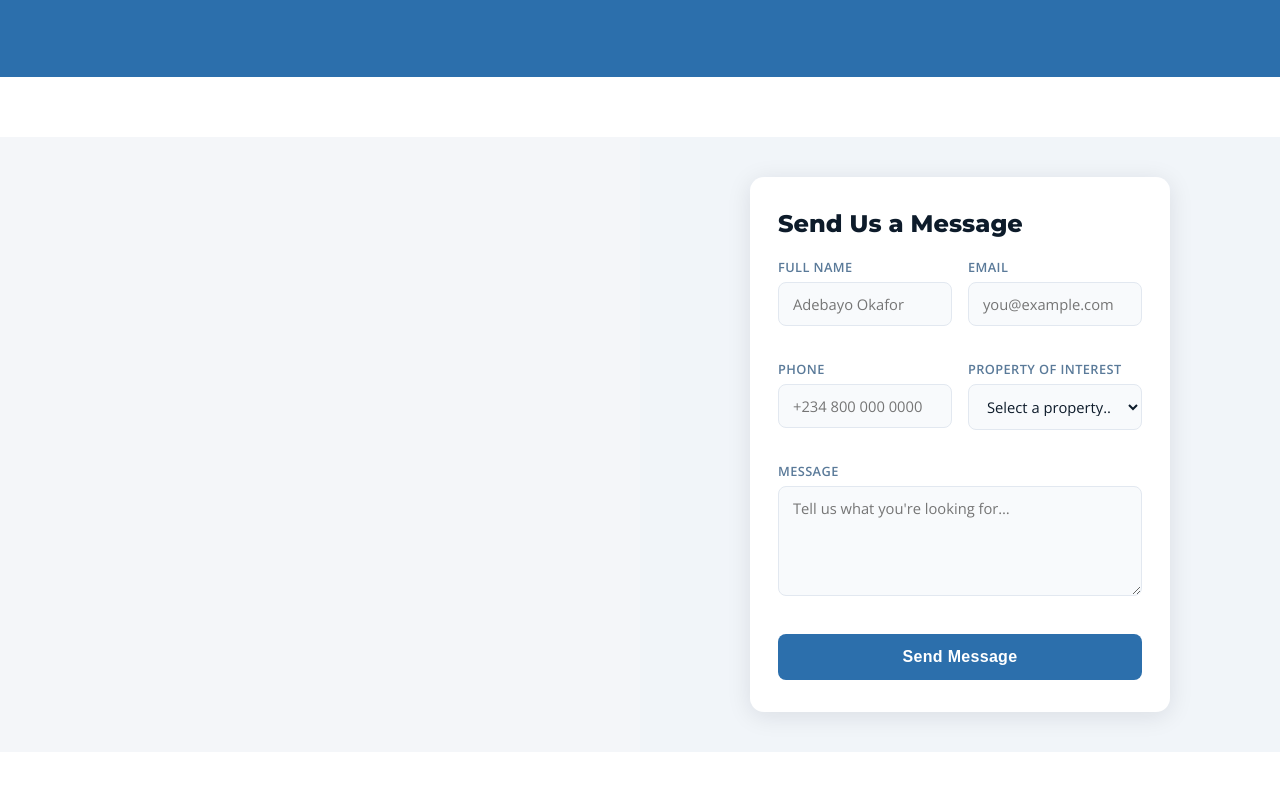
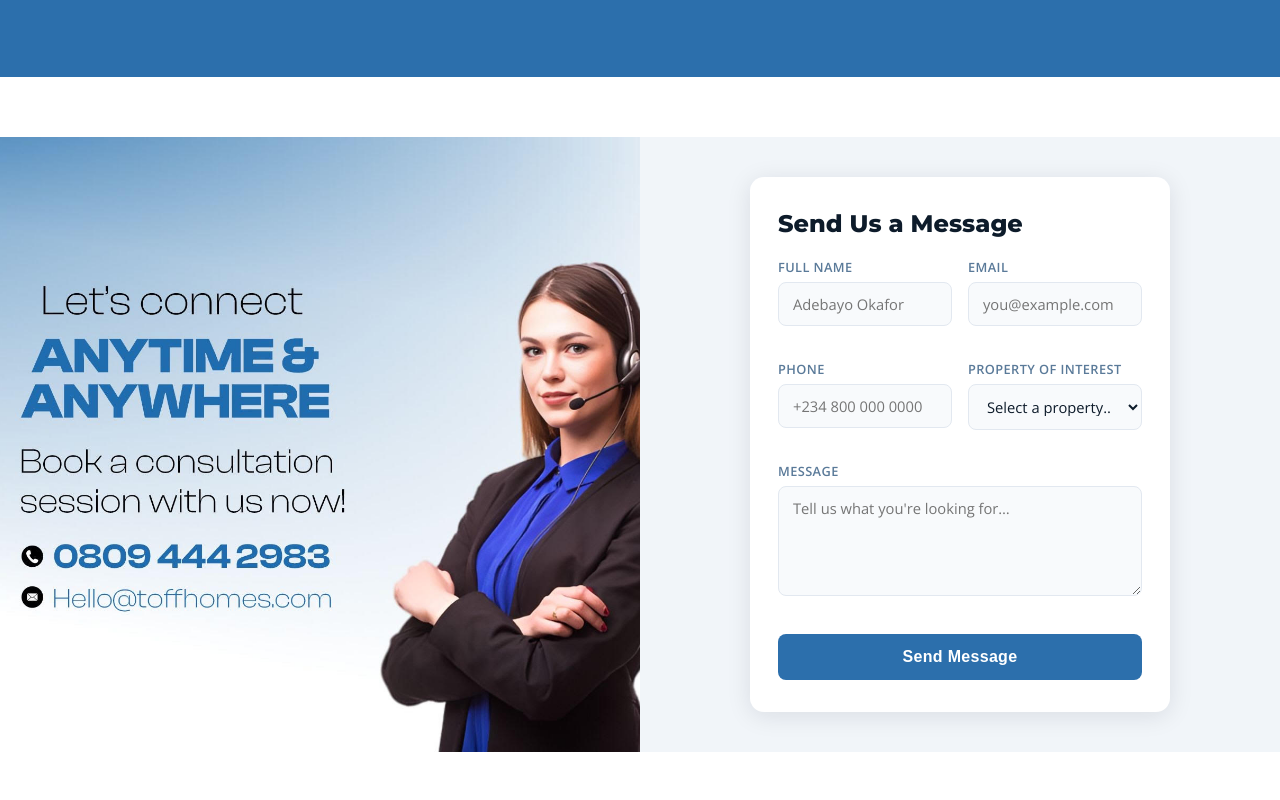
Before and after one commit to rebecca-cousin/ToffHomes-test, a plain HTML site: page index.html in a window 1280 px wide. Shown: the part 2840-3640 px from the top of the page. Drawn offline with nearby package versions, Linux system fonts and the light colour scheme; files whose address does not match are found by name.

Commit message:
forgot to change the pathway for an image during the great migration

```diff
--- a/assets/css/main.css
+++ b/assets/css/main.css
@@ -1259,7 +1259,7 @@
 /* LEFT — image + info */
 .cf-panel {
   position: relative;
-  background: url('../assets/img/connect.jpg') center/cover no-repeat;
+  background: url('../img/connect.jpg') center/cover no-repeat;
   display: flex;
   align-items: flex-end;
 }
```
